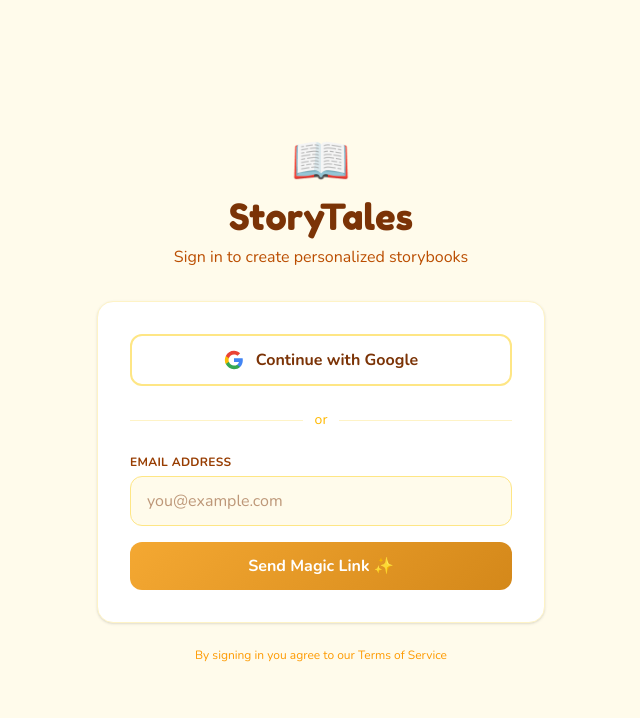
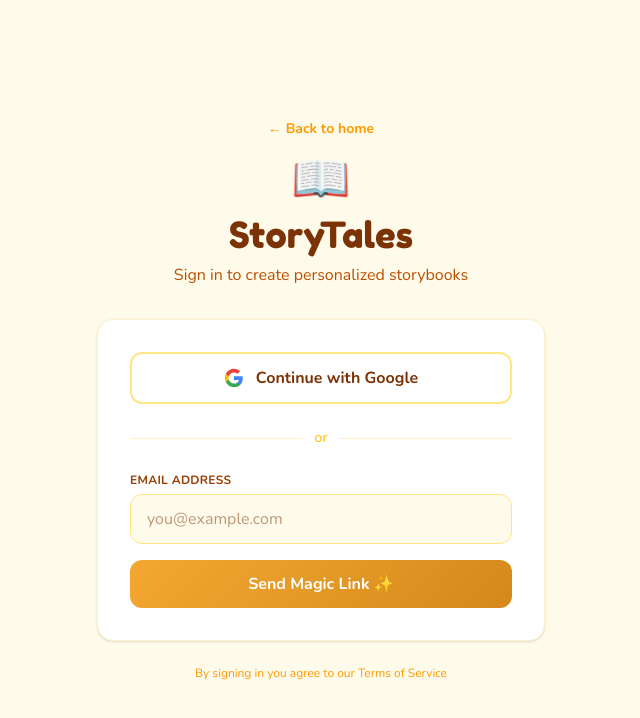
Before and after one commit to bhavsak1/storytales, a Next.js app: page /login in a window 1280 px wide. Shown: the top 718 px of the page, without its empty margins (319-959 px from the left). Built offline with nearby package versions, Linux system fonts and the light colour scheme; no server answers.

Commit message:
add landing page, move wizard to /create, fix auth flow

```diff
--- a/app/create/page.tsx
+++ b/app/create/page.tsx
@@ -177,8 +177,8 @@ export default function Home() {
         <button
           onClick={async () => {
             await supabase.auth.signOut()
-            router.push('/login')
-          }}
+            router.push('/')
+}}
           className="text-xs font-bold text-amber-600 border border-amber-200 px-3 py-1.5 rounded-lg hover:bg-amber-50 transition-all"
         >
           Sign Out
--- a/app/login/page.tsx
+++ b/app/login/page.tsx
@@ -2,6 +2,7 @@
 
 import { useState } from 'react'
 import { supabase } from '@/lib/supabase'
+import Link from 'next/link'
 
 export default function LoginPage() {
   const [email, setEmail] = useState('')
@@ -47,10 +48,13 @@ export default function LoginPage() {
 
         {/* Logo */}
         <div className="text-center mb-8">
-          <div className="text-5xl mb-3">📖</div>
-          <h1 className="fredoka text-4xl text-amber-900">StoryTales</h1>
-          <p className="text-amber-700 mt-2">Sign in to create personalized storybooks</p>
-        </div>
+          <Link href="/" className="text-amber-500 text-sm font-bold hover:text-amber-700 flex items-center justify-center gap-1 mb-4">
+            ← Back to home
+          </Link>
+  <div className="text-5xl mb-3">📖</div>
+  <h1 className="fredoka text-4xl text-amber-900">StoryTales</h1>
+  <p className="text-amber-700 mt-2">Sign in to create personalized storybooks</p>
+</div>
 
         <div className="bg-white rounded-2xl border border-amber-100 shadow-sm p-8">
 
```
